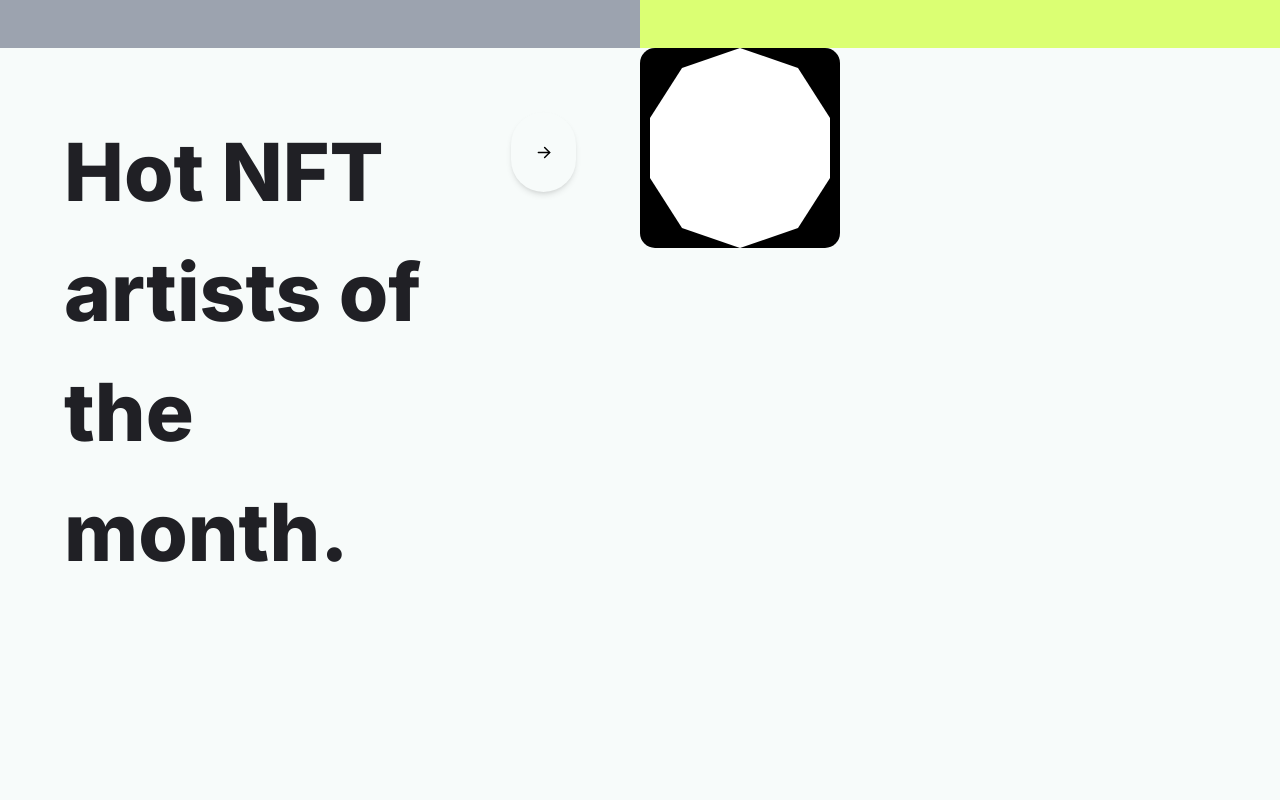
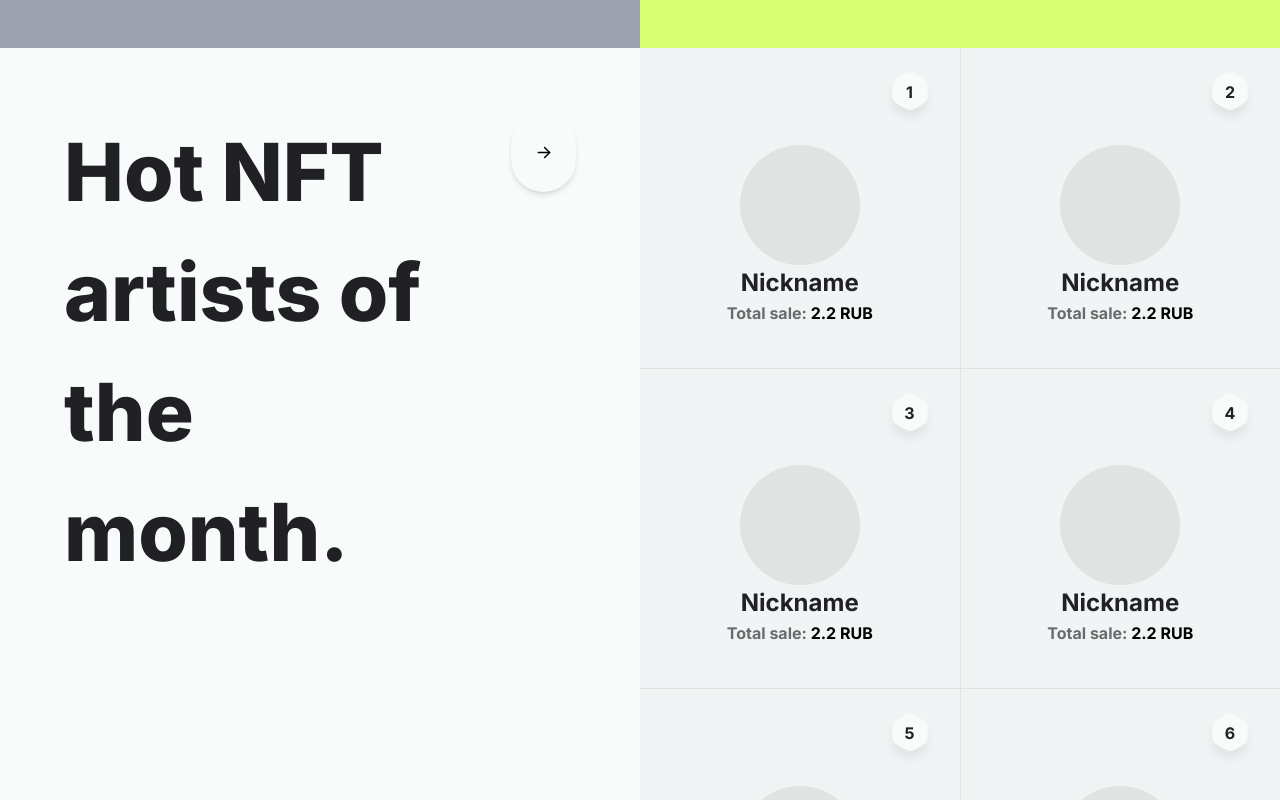
Before and after one commit to Ggaabriel/Social_Netkok, a React (Create React App) app: page / in a window 1280 px wide. Shown: the part 1000-1800 px from the top of the page. Built offline with nearby package versions, Linux system fonts and the light colour scheme.

Commit message:
Сделал сетку на главной

```diff
--- a/src/App.tsx
+++ b/src/App.tsx
@@ -30,7 +30,7 @@ const App = () => {
     }, []);
 
     return (
-        <div className="App relative max-w-[1920px] mx-auto">
+        <div className="App relative max-w-[1600px] mx-auto">
             {isMenu && <Menu setIsMenu={setIsMenu} isMenu={isMenu} />}
             {location.pathname === `/profile`
             ?
--- a/src/components/Header/index.tsx
+++ b/src/components/Header/index.tsx
@@ -10,7 +10,7 @@ type Props = {
 
 const Header = ({ setIsMenu, isMenu }: Props) => {
     return (
-        <header className="fixed max-w-[1920px] mx-auto flex justify-between items-center  w-full h-24 z-20 px-10">
+        <header className="fixed max-w-[1600px] mx-auto flex justify-between items-center  w-full h-24 z-20 px-10">
             <div className="flex items-center w-full h-[inherit] s:border-r border-b s:border-r-mainWhite/50 border-b-mainWhite/50">
                 <NavLink to={"/"} className="flex items-center">
                     <Logo className=" fill-mainWhite" />
--- a/src/components/Home/index.tsx
+++ b/src/components/Home/index.tsx
@@ -2,12 +2,12 @@ import React from "react";
 import { ReactComponent as Arrow } from "../../assets/icons/big arrow rigth.svg";
 import { ReactComponent as Arrow2 } from "../../assets/icons/arrow right.svg";
 import { ReactComponent as Placeholder } from "../../assets/icons/placeholder.svg";
+import { ReactComponent as Hexagon } from "../../assets/icons/hexagon.svg";
 type Props = {};
 
 const Home = (props: Props) => {
     return (
         <div className="bg-mainWhite w-full text-textColor">
-            <div className="">
             <div className="grid s:grid-cols-2">
                 <div className="flex max-s:flex-col mt-24 px-5 md:px-16">
                     <h1 className="hero max-md:text-[56px] max-md:leanding-[50px] ">
@@ -21,8 +21,8 @@ const Home = (props: Props) => {
                 </div>
                 <div className="px-5 md:px-16 mt-24 py-8">
                     <p className="body2 text-gray05">
-                            We are laying the groundwork for web3 — the next generation of the internet full of
-                            limitless possibilities.
+                        We are laying the groundwork for web3 — the next generation of the internet full of limitless
+                        possibilities.
                     </p>
                     <button className="py-6 flex items-center gap-5">
                         start your search
@@ -62,9 +62,7 @@ const Home = (props: Props) => {
                                 network.
                             </h1>
                             <div className="flex justify-between gap-5">
-                                    <button className="w-full h-16 border-2 border-textColor rounded-md ">
-                                        View NFT
-                                    </button>
+                                <button className="w-full h-16 border-2 border-textColor rounded-md ">View NFT</button>
                                 <button className="w-full h-16 text-mainWhite bg-textColor   rounded-md ">
                                     place a bid
                                 </button>
@@ -73,9 +71,9 @@ const Home = (props: Props) => {
                     </div>
                 </div>
             </div>
-                <div className="flex w-full h-full">
-                    <div className="grid grid-rows-3 w-full h-full">
-                        <div className="flex px-5 md:px-16 py-16 gap-10">
+            <div className="grid s:grid-cols-2 w-full h-full">
+                <div className="w-full h-full grid">
+                    <div className="flex max-s:flex-col px-5 md:px-16 py-16 gap-10">
                         <h1 className="max-md:text-[56px] max-md:leanding-[56px] max-s:text-[48px] max-s:leading-[48px] ">
                             Hot NFT
                             <br />
@@ -88,23 +86,40 @@ const Home = (props: Props) => {
                         </button>
                     </div>
                     <div className="body2 px-5 md:px-16 py-16 text-gray05 row-start-3 row-end-4">
-                            We are laying the groundwork for web3 — the next generation of the internet full of
-                            limitless possibilities. Join the millions of creators, collectors, and curators who are on
-                            this journey with you.
+                        We are laying the groundwork for web3 — the next generation of the internet full of limitless
+                        possibilities. Join the millions of creators, collectors, and curators who are on this journey
+                        with you.
                     </div>
                 </div>
-                    <div className="grid grid-cols-2 grid-rows-4 w-full h-full">
-                        <div className="dodecagon">
-                            <div className="dodecagon-inner"></div>
+                <div className="w-full h-full">
+                    <div className="w-full  grid grid-cols-2 bg-gray03 gap-[1px] pb-[1px]">
+                        {[...Array(8)].map((_, index) => (
+                            <div
+                                key={index}
+                                className="w-full transition group max-w-[400px] aspect-[1/1] max-md:aspect-[1/1.5] bg-gray02 hover:bg-mainWhite hover:shadow-[0px_62px_48px_-16px_rgba(0,0,0,0.1)] hover:z-10"
+                            >
+                                <div className="p-6 h-full flex flex-col">
+                                    <div className=" flex justify-end">
+                                        <div className="flex justify-center">
+                                            <Hexagon className="fill-mainWhite  transition group-hover:fill-textColor" />
+                                            <p className="base absolute p-2 group-hover:text-mainWhite">{index + 1}</p>
                                         </div>
-                        <div className=""></div>
-                        <div className=""></div>
-                        <div className=""></div>
-                        <div className=""></div>
-                        <div className=""></div>
-                        <div className=""></div>
-                        <div className=""></div>
-                        <div className=""></div>
+                                    </div>
+                                    <div className="flex items-center flex-col justify-center flex-grow">
+                                        <div className=" rounded-full bg-gray03 w-[120px] max-md:w-28 aspect-square"></div>
+                                        <div className="text-center">
+                                            <p className="body1 text-textColor">Nickname</p>
+                                            <p className="base text-gray05">
+                                                Total sale: <span className="text-mainBlack">2.2 RUB</span>
+                                            </p>
+                                        </div>
+                                    </div>
+                                </div>
+                            </div>
+                        ))}
+                    </div>
+                    <div className="w-full h-[10vh] col-start-1 col-end-3 flex items-center bg-gray02">
+                        <button className="w-5/6 h-10 bg-textColor text-mainWhite mx-auto block">EXPLORE MORE</button>
                     </div>
                 </div>
             </div>
--- a/src/components/Menu/index.tsx
+++ b/src/components/Menu/index.tsx
@@ -10,7 +10,7 @@ type Props = {
 const Menu = ({ setIsMenu, isMenu }: Props) => {
     const menuItemsText = [`Discover`, `Create`, `Feed`, `Help center`, `Blog`];
     return (
-        <div className="z-30 text-textColor h-full w-full max-w-[1920px] mx-auto fixed">
+        <div className="z-30 text-textColor h-full w-full max-w-[1600px] mx-auto fixed">
             <div className="s:flex w-full h-full">
                 <div className="bg-acc02 w-full">
                     <div className="w-full grid s:grid-cols-3 grid-cols-2 gap-3 px-5 md:px-16 "></div>
--- a/src/index.css
+++ b/src/index.css
@@ -76,17 +76,35 @@ button {
 }
 
 .selected {
-    border-image-source: conic-gradient(from 180deg at 50% 50%, #5FFF5C -18.66deg, #FFE249 22.23deg, #F35950 78.14deg, #7C5BFF 159deg, #1CE4FF 202.32deg, #5FFF5C 341.34deg, #FFE249 382.23deg);
+    border-image-source: conic-gradient(
+        from 180deg at 50% 50%,
+        #5fff5c -18.66deg,
+        #ffe249 22.23deg,
+        #f35950 78.14deg,
+        #7c5bff 159deg,
+        #1ce4ff 202.32deg,
+        #5fff5c 341.34deg,
+        #ffe249 382.23deg
+    );
     border-image-slice: 1;
     @apply text-mainWhite;
 }
 
-.h-without-300{
+.h-without-300 {
     height: calc(100% - 300px);
 }
-.background01:hover{
+.background01:hover {
     display: inline-block;
-    background: conic-gradient(from 180deg at 50% 50%, #5FFF5C -18.66deg, #FFE249 22.23deg, #F35950 78.14deg, #7C5BFF 159deg, #1CE4FF 202.32deg, #5FFF5C 341.34deg, #FFE249 382.23deg);
+    background: conic-gradient(
+        from 180deg at 50% 50%,
+        #5fff5c -18.66deg,
+        #ffe249 22.23deg,
+        #f35950 78.14deg,
+        #7c5bff 159deg,
+        #1ce4ff 202.32deg,
+        #5fff5c 341.34deg,
+        #ffe249 382.23deg
+    );
     -webkit-background-clip: text;
     -webkit-text-fill-color: transparent;
     background-clip: text;
@@ -99,24 +117,12 @@ button {
     background-color: #000;
     position: relative;
     border-radius: 15px;
-  }
+}
 
-  .dodecagon-inner {
+.dodecagon-inner {
     width: 100%;
     height: 100%;
-    clip-path: polygon(
-      50% 0%,
-      79% 10%,
-      95% 35%,
-      95% 65%,
-      79% 90%,
-      50% 100%,
-      21% 90%,
-      5% 65%,
-      5% 35%,
-      21% 10%,
-      50% 0%
-    );
+    clip-path: polygon(50% 0%, 79% 10%, 95% 35%, 95% 65%, 79% 90%, 50% 100%, 21% 90%, 5% 65%, 5% 35%, 21% 10%, 50% 0%);
     background-color: #fff;
     border-radius: 15px;
-  }
+}
--- a/tailwind.config.js
+++ b/tailwind.config.js
@@ -15,6 +15,7 @@ module.exports = {
                mainBlack: "#010101",
                mainWhite: "#F7FBFA",
                gray03: "#E1E2E2",
+               gray02:"#F1F4F4",
                gray05: "#686A6C",
                acc04: "#DBFF73",
                acc02: "#B9A9FB",
```
Also changed, not shown: src/assets/icons/hexagon.svg (added). Lines whose indentation alone changed are shown as unchanged.
